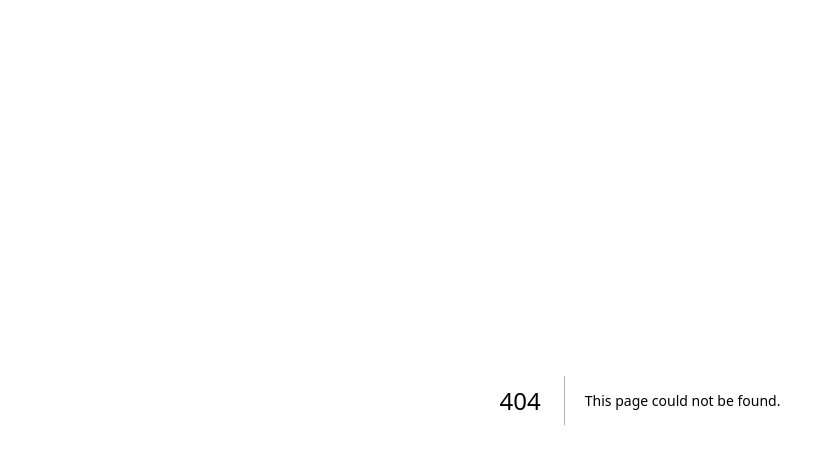
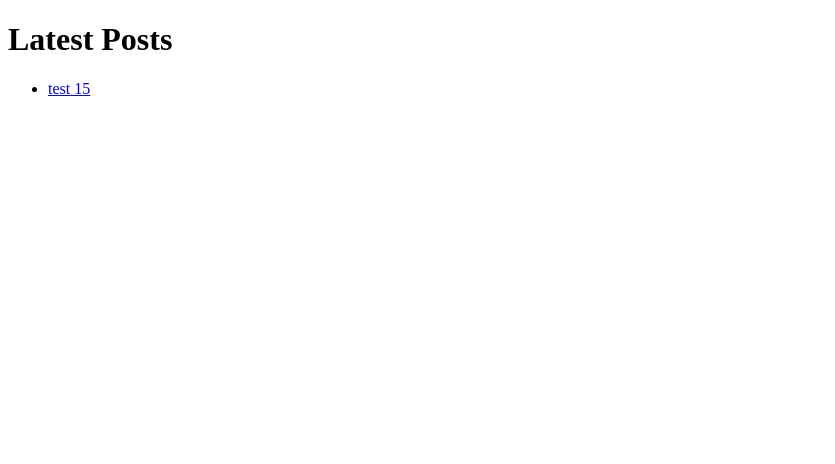
Before and after one commit to SproutBoxGaming/sproutbox, a Next.js app: page /blog in a window 1280 px wide. Before the commit this address had no page. Shown: the top 464 px of the page, without its empty margins (0-835 px from the left). Built offline with nearby package versions, Linux system fonts and the light colour scheme.

Commit message:
Create page.tsx

```diff
--- /dev/null
+++ b/app/blog/page.tsx
@@ -0,0 +1,36 @@
+import fs from 'fs';
+import path from 'path';
+import matter from 'gray-matter';
+import Link from 'next/link';
+
+export default function BlogPage() {
+  const postsDirectory = path.join(process.cwd(), '_posts');
+  const filenames = fs.readdirSync(postsDirectory);
+
+  const posts = filenames.map((filename) => {
+    const filePath = path.join(postsDirectory, filename);
+    const fileContents = fs.readFileSync(filePath, 'utf8');
+    const { data } = matter(fileContents);
+    const slug = filename.replace(/\.md$/, '');
+
+    return {
+      title: data.title,
+      slug,
+    };
+  });
+
+  return (
+    <div>
+      <h1 className="text-2xl font-bold mb-4">Latest Posts</h1>
+      <ul>
+        {posts.map((post) => (
+          <li key={post.slug}>
+            <Link href={`/blog/${post.slug}`} className="text-green-400 underline">
+              {post.title}
+            </Link>
+          </li>
+        ))}
+      </ul>
+    </div>
+  );
+}
```
